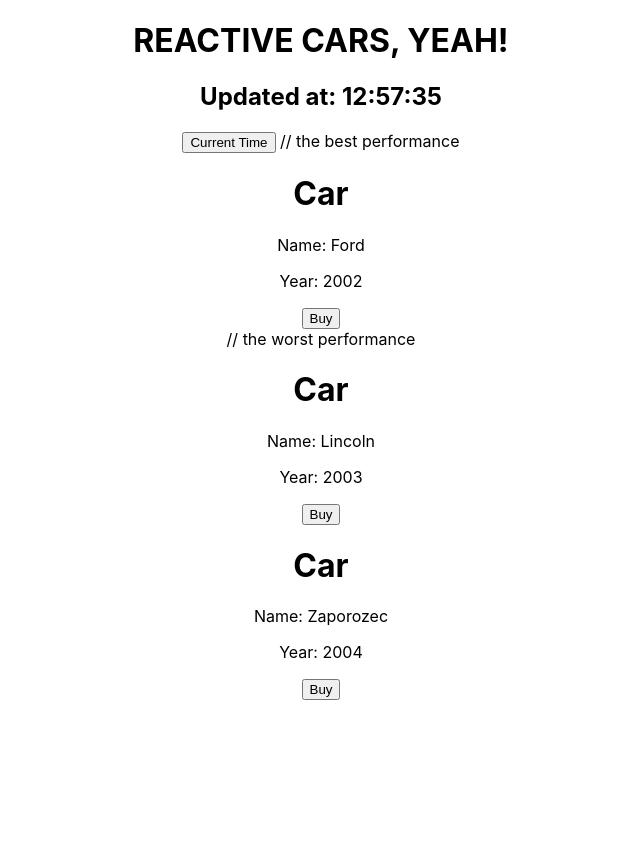
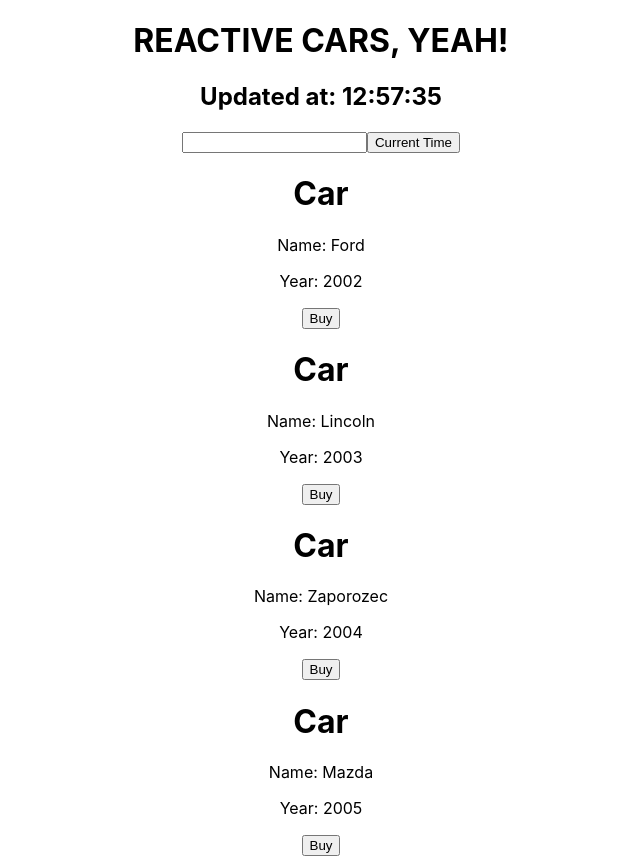
Before and after one commit to fragaLY/reactjs-training-theory, a React (Create React App) app in the folder react-theory/: page / in a window 1280 px wide. Shown: the whole page, without its empty margins (319-959 px from the left). Before the commit the page ends 800 px from the top, so only its background shows below. Built offline with nearby package versions, Linux system fonts and the light colour scheme.

Commit message:
Chapter 3: Input handling

```diff
--- a/react-theory/src/App.js
+++ b/react-theory/src/App.js
@@ -19,17 +19,29 @@ class App extends Component {
         this.setState({time: date})
     }
 
+    handleInput = (event) => {
+        this.setState({
+                title: event.target.value
+            }
+        )
+    }
+
     render() {
-        const cars = this.state.cars
 
         return (
             <div className="App">
                 <h1>{this.state.title}</h1>
-                <h2>Updated at: { this.state.time }</h2>
-                <button onClick={ this.update.bind(this, new Date().getSeconds()) }>Current Time</button> // the best performance
-                <Car onBuy={() => this.update(new Date().getMilliseconds())} name={cars[0].name} year={cars[0].year}/> // the worst performance
-                <Car onBuy={() => this.update(new Date().getMilliseconds())} name={cars[1].name} year={cars[1].year}/>
-                <Car onBuy={() => this.update(new Date().getMilliseconds())} name={cars[2].name} year={cars[2].year}/>
+                <h2>Updated at: {this.state.time}</h2>
+                <input type="text" onChange={this.handleInput}/>
+                <button onClick={this.update.bind(this, new Date().getSeconds())}>Current Time</button>
+                {
+                    this.state.cars.map((car, index) => {
+                        return (
+                            <Car key={index} name={car.name} year={car.year}
+                                 onBuy={this.update.bind(this, new Date().getMilliseconds())}/>
+                        )
+                    })
+                }
             </div>
         )
     }
```
